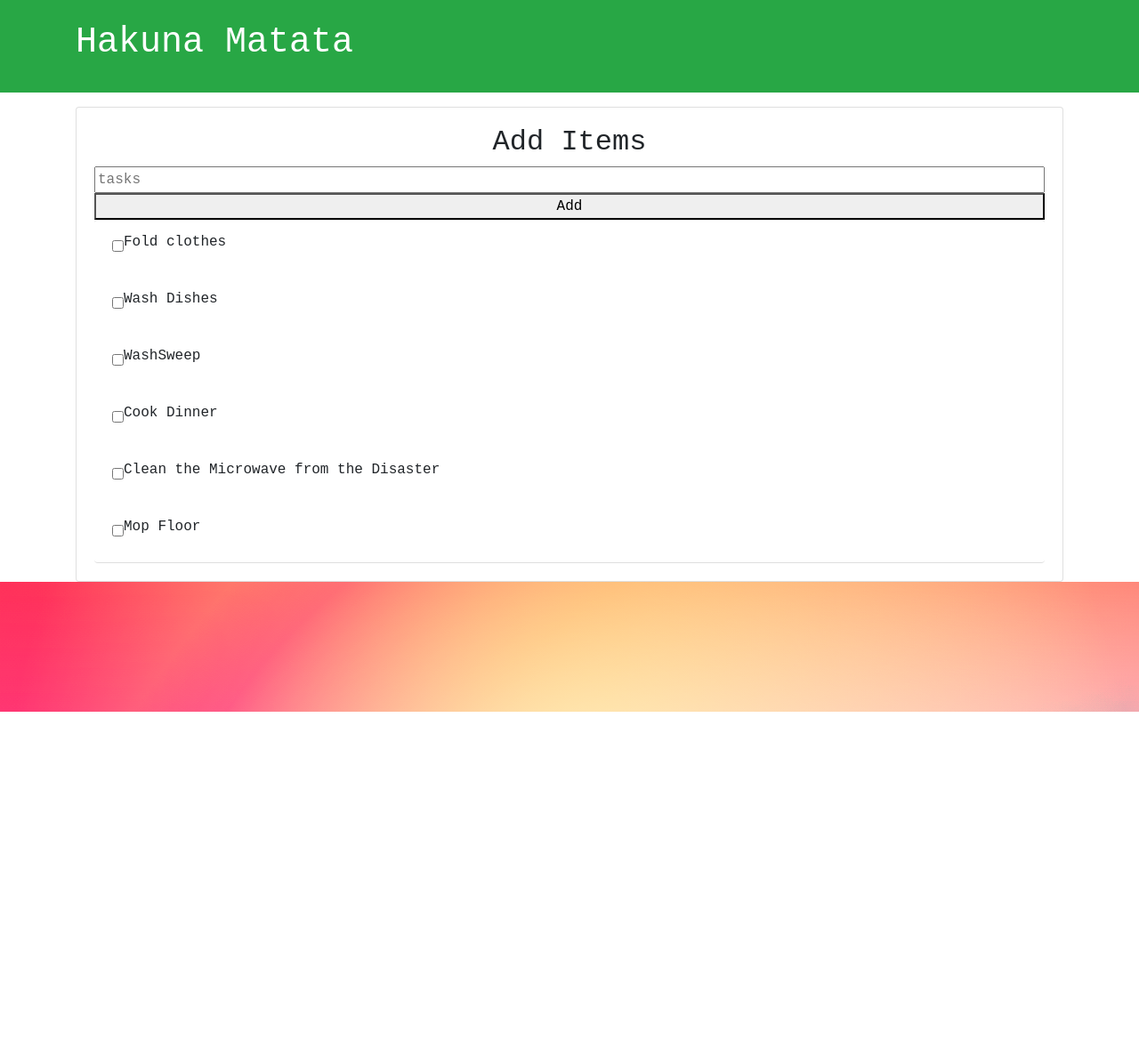
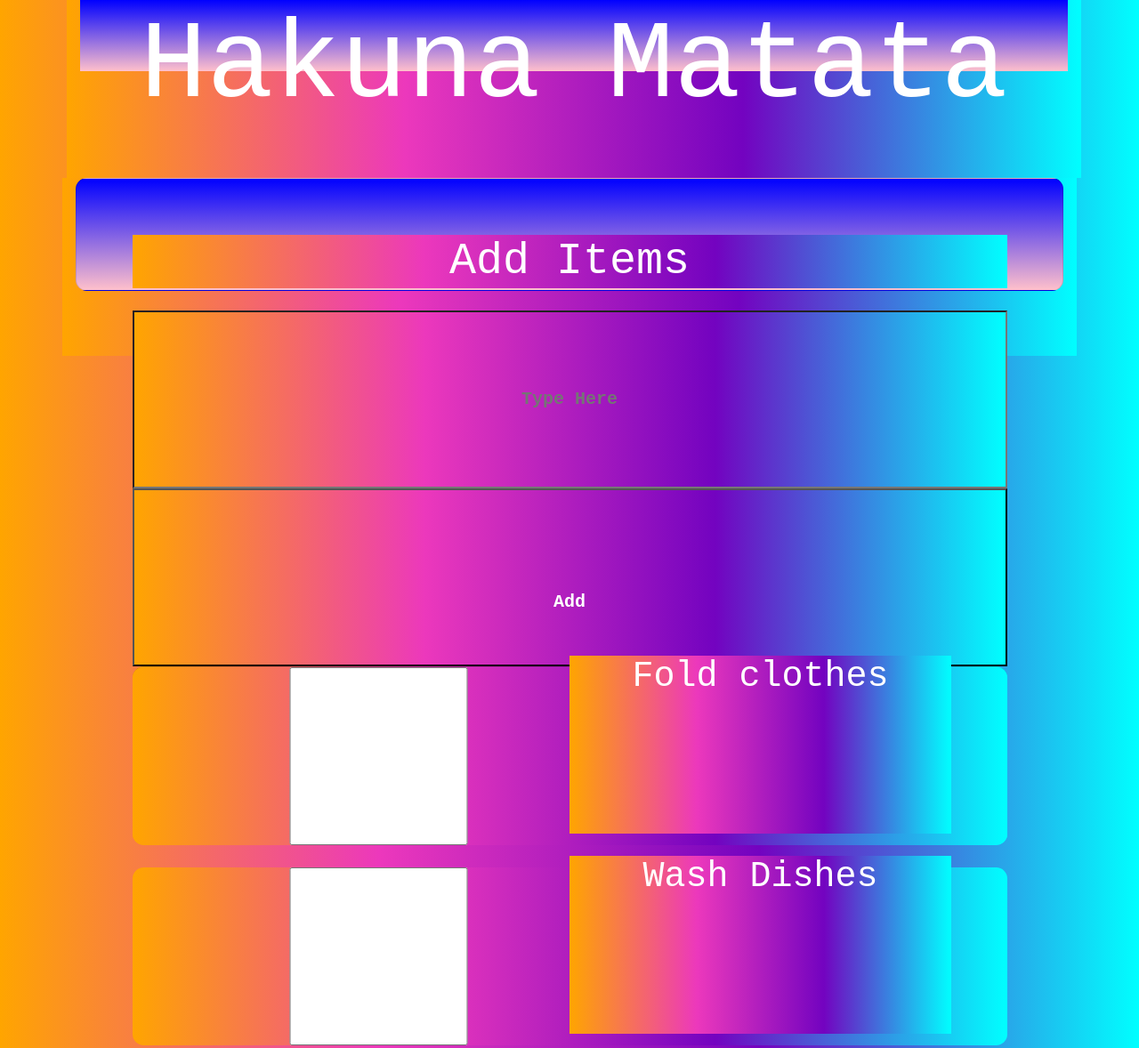
Before and after one commit to abdoogirl/groupproject1, a plain HTML site: page index.html in a window 1280 px wide. Shown: the top 1178 px of the page at 89% size. Before the commit the page ends 800 px from the top, so only its background shows below. Drawn offline with nearby package versions, Linux system fonts and the light colour scheme; a web font is replaced by a local one.

Commit message:
Merge branch 'main' of https://github.com/abdoogirl/groupproject1

```diff
--- a/Assets/stylesheets/style.css
+++ b/Assets/stylesheets/style.css
@@ -1,28 +1,62 @@
 * {
     font-family: 'Red Hat Mono', monospace!important;
+    width: 100%;
+    height: 200px;
+    text-align: center;
+    font-size: 50px;
+    color: white;
+    line-height: 170px;
+    font-weight: bold;
+    background-image: linear-gradient(
+        to right, orange, #ec38bc,
+        #7303c0, cyan);
+}
+
+h4 {
+    font-size: small;
+}
+
+/* <a href="#!" data-mdb-toggle="tooltip" title="Remove item"> */
+
+.card, h1 {
+    line-height: 5rem;
+    font-size: 20px;
+    height: 80px;
+    background-color: red;
+    background-image:
+        linear-gradient(0deg, pink, blue);
+}
+
+h1 {
+  font-size: 80px;
 }
 
 .title {
-    text-align: center;
+  font-size: 50px;
 }
 
-.myTasks {
-    align-items: center;
-    border: 0;
-    margin-bottom: 0;
-    margin: rounded;
+.resize {
+  font-size: 40px;
 }
 
+/* If the screen size is 601px wide or more, set the font-size of <div> to 80px */
+@media screen and (min-width: 601px) {
+    div.example {
+      font-size: 80px;
+    }
+  }
 
-/* <a href="#!" data-mdb-toggle="tooltip" title="Remove item"> */
-
-
-
+  /* If the screen size is 600px wide or less, set the font-size of <div> to 30px */
+  @media screen and (max-width: 600px) {
+    div.example {
+      font-size: 30px;
+    }
+  }
 
 /*.selector-for-some-widget {
     box-sizing: content-box;
 }*/
-.gradient-custom {
+/*.gradient-custom {
     background: radial-gradient(50% 123.47% at 50% 50%, #00ff94 0%, #720059 100%), linear-gradient(121.28deg, #669600 0%, #ff0000 100%), linear-gradient(360deg, #0029ff 0%, #8fff00 100%), radial-gradient(100% 164.72% at 100% 100%, #6100ff 0%, #00ff57 100%), radial-gradient(100% 148.07% at 0% 0%, #fff500 0%, #51d500 100%);
     background-blend-mode: screen, color-dodge, overlay, difference, normal;
-}
+}*/
--- a/dom.js
+++ b/dom.js
@@ -8,21 +8,35 @@ function addItem(e){
 
     // Get input value
     let newItem = document.getElementById("inputweneedtousefordomfile").value;
+    // Create new li element
+    let newLi = document.createElement('li');
+    // Add class
+    newLi.className = "list-group-item d-flex align-items-center border-0 mb-2 rounded";
+    //set inside newli to value of input
+    //newLi.innerText = newItem;
+    //newli other stuff
+    newLi.innerHTML += `<input type='checkbox' id="check"><label><h4>${newItem}</h4></label>`;
 
-    // Create new li element
-    let newli = document.createElement('li');
-    // Add class
-    newli.className = "list-group-item d-flex align-items-center border-0 mb-2 rounded";
-    // set object newli's innerText method equal to newItem (your input value)
-    newli.innerText = newItem;
+//Please note that using innerHTML to append html elements (e.g. el.innerHTML += "<a href='...'>link</a>")
+//will result in the removal of any previously set event listeners. That
+//is, after you append any HTML element that way you won't be able to listen to the previously set event listeners.
+
     //need to add child element including child element content to end of list
     let todoList = document.querySelector(".list-group");
-    todoList.appendChild(newli);
+    let newLiTwo =
+    todoList.appendChild(newLi);
+
+
+
+   // let grabhfour = document.querySelectorAll("h4").remove();
+    //grabhfour.innerText.inn = newItem;
+    //todoList.appendChild(newli)
     //delete input field after newli is added
+
 }
 
 //Remove item
-let listItems = document.getElementsByTagName("li");
+let listItems = document.getElementsByClassName("list-group-item d-flex align-items-center border-0 mb-2 rounded");
 for (let i=0; i < listItems.length; i++) {
     listItems[i].addEventListener('click', removeListItemWithDelay);
  }
--- a/index.html
+++ b/index.html
@@ -17,24 +17,26 @@
 </head>
 
 <body>
-        <header id="main-header" class="bg-success text-white p-4 mb-3">
-            <div class="container">
+        <!--<header id="main-header" class="bg-success text-white p-4 mb-3">-->
+            <div class="container mx-4">
                 <h1 id="header-title">Hakuna Matata</h1>
             </div>
-        </header>
+        <!--</header>-->
         <div class="container">
             <div id="main" class="card card-body">
                 <h2 class="title">Add Items</h2>
-            <input type="text" id="inputweneedtousefordomfile" placeholder="tasks">
+            <input type="text" id="inputweneedtousefordomfile" placeholder="Type Here">
             <button id="newbutton" type="submit">Add</button>
+
         <ul class="list-group mb-0">
-            <li class="list-group-item d-flex align-items-center border-0 mb-2 rounded"><input type='checkbox' id="check"><label>Fold clothes</label></li>
-            <li class="list-group-item d-flex align-items-center border-0 mb-2 rounded"><input type='checkbox' id="check"><label>Wash Dishes</label></li>
-            <li class="list-group-item d-flex align-items-center border-0 mb-2 rounded"><input type='checkbox' id="check"><label>WashSweep</label></li>
-            <li class="list-group-item d-flex align-items-center border-0 mb-2 rounded"><input type='checkbox' id="check"><label>Cook Dinner</label></li>
-            <li class="list-group-item d-flex align-items-center border-0 mb-2 rounded"><input type='checkbox' id="check"><label>Clean the Microwave from the Disaster</label></li>
-            <li class="list-group-item d-flex align-items-center border-0 mb-2 rounded"><input type='checkbox' id="check"><label>Mop Floor</label></li>
+            <li class="list-group-item d-flex align-items-center border-0 mb-2 rounded"><input type='checkbox' id="check"><label><h4 class="resize">Fold clothes</h4></label></li>
+            <li class="list-group-item d-flex align-items-center border-0 mb-2 rounded"><input type='checkbox' id="check"><label><h4 class="resize">Wash Dishes</h4></label></li>
+            <li class="list-group-item d-flex align-items-center border-0 mb-2 rounded"><input type='checkbox' id="check"><label><h4 class="resize">WashSweep</h4></label></li>
+            <li class="list-group-item d-flex align-items-center border-0 mb-2 rounded"><input type='checkbox' id="check"><label><h4 class="resize">Cook Dinner</h4></label></li>
+            <li class="list-group-item d-flex align-items-center border-0 mb-2 rounded"><input type='checkbox' id="check"><label><h4 class="resize">Clean the Microwave</h4></label></li>
+            <li class="list-group-item d-flex align-items-center border-0 mb-2 rounded"><input type='checkbox' id="check"><label><h4 class="resize">Mop Floor</h4></label></li>
         </ul>
+        </div>
 
     <script src="dom.js"></script>
     <script src="https://cdn.jsdelivr.net/npm/jquery@3.5.1/dist/jquery.slim.min.js" integrity="sha384-DfXdz2htPH0lsSSs5nCTpuj/zy4C+OGpamoFVy38MVBnE+IbbVYUew+OrCXaRkfj" crossorigin="anonymous"></script>
```
Also changed, not shown: testversion.html (+3 -2 lines).
